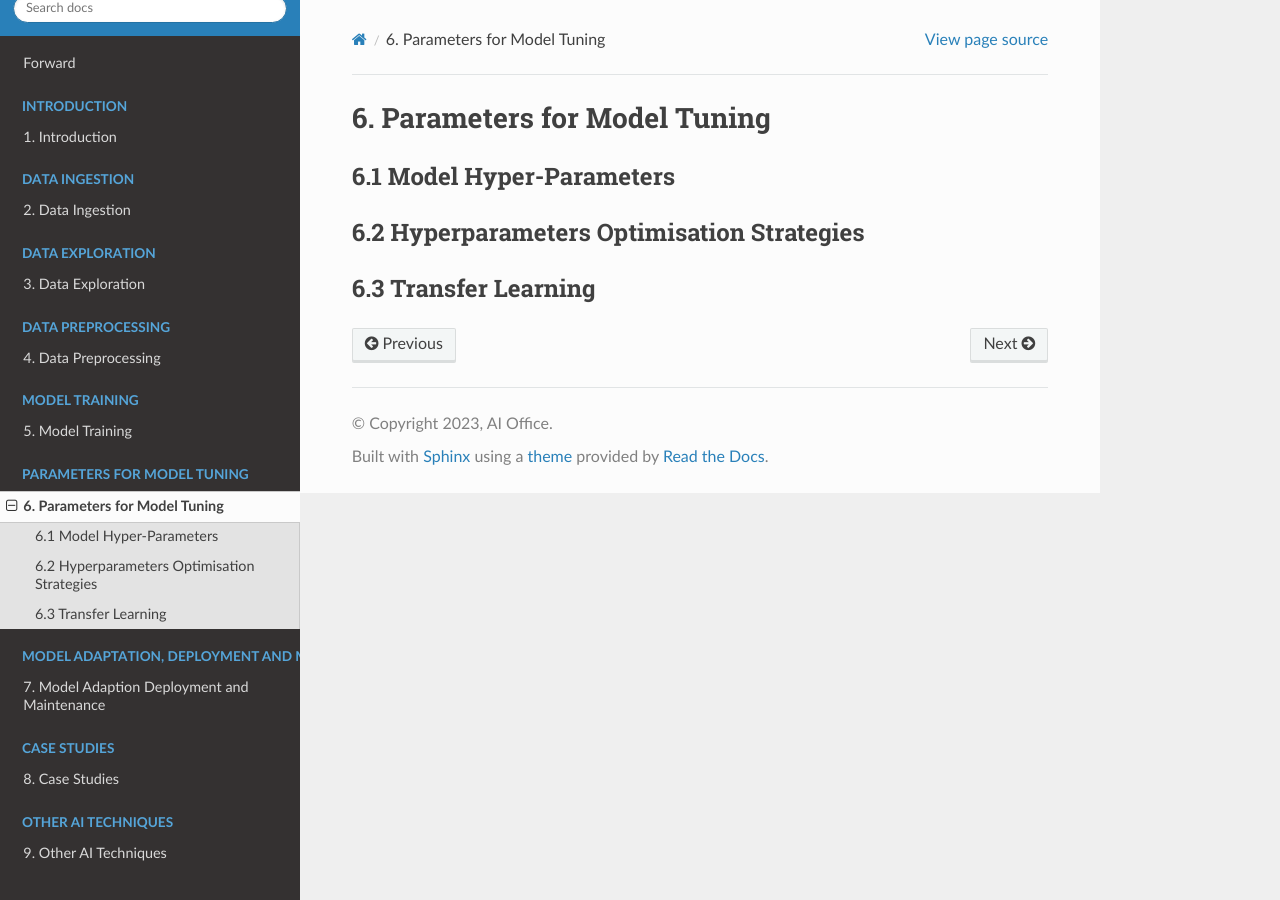
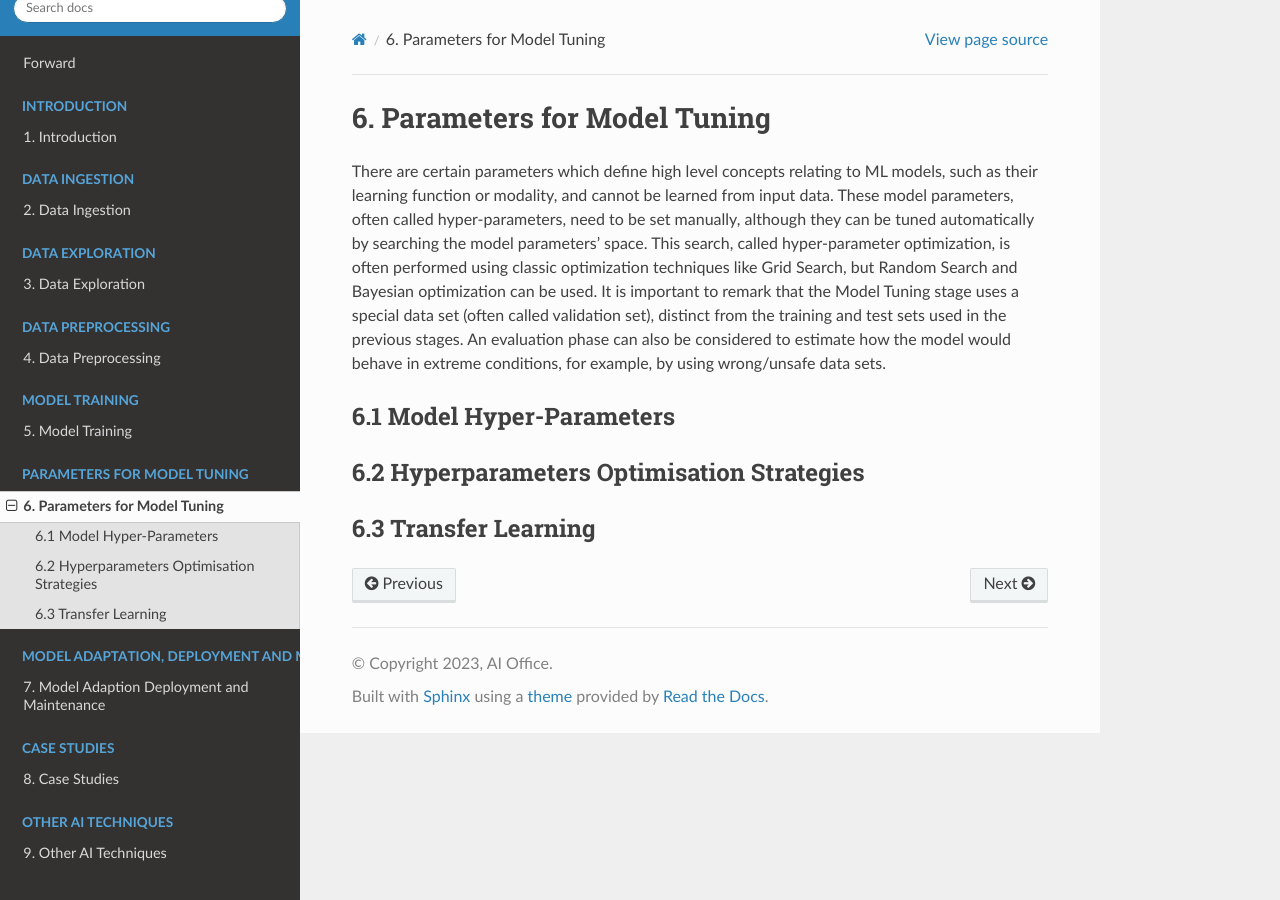
Before and after one commit to Musab0/DataGuide, a Sphinx documentation site: the page built from docs/source/parameters-for-model-tuning.rst, in a window 1280 px wide. Built offline with Sphinx 7.4.7 and the Read the Docs theme 2.0.0, drawn with Linux system fonts in a browser that asks for light colours; pages that are not in the unit, such as notebooks, are missing from menus.

Commit message:
Update parameters-for-model-tuning.rst

```diff
--- a/docs/source/parameters-for-model-tuning.rst
+++ b/docs/source/parameters-for-model-tuning.rst
@@ -1,5 +1,7 @@
 6. Parameters for Model Tuning
 ===========
+There are certain parameters which define high level concepts relating to ML models, such as their learning function or modality, and cannot be learned from input data. These model parameters, often called hyper-parameters, need to be set manually, although they can be tuned automatically by searching the model parameters’ space. This search, called hyper-parameter optimization, is often performed using classic optimization techniques like Grid Search, but Random Search and Bayesian optimization can be used. It is important to remark that the Model Tuning stage uses a special data set (often called validation set), distinct from the training and test sets used in the previous stages. An evaluation phase can also be considered to estimate how the model would behave in extreme conditions, for example, by using wrong/unsafe data sets.
+
 
 6.1 Model Hyper-Parameters
 -----------
```
